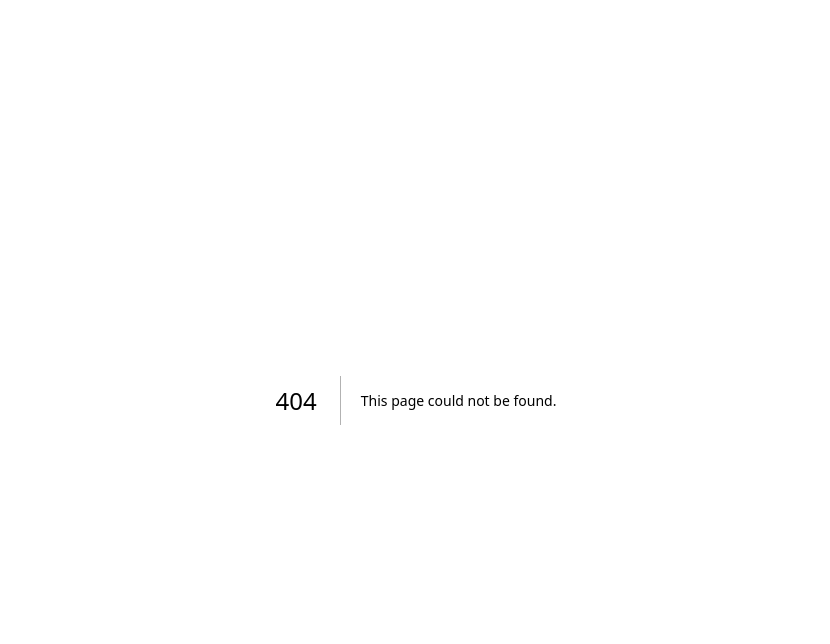
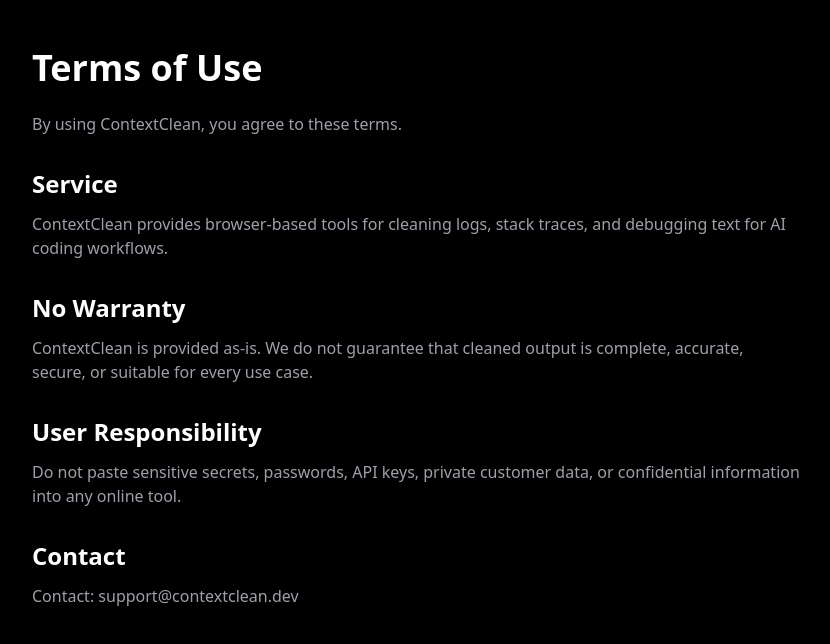
Before and after one commit to hyuchao25/contextclean, a Next.js app: page /terms in a window 1280 px wide. Before the commit this address had no page. Shown: the top 644 px of the page, without its empty margins (224-1054 px from the left). Built offline with nearby package versions, Linux system fonts and the light colour scheme.

Commit message:
Add legal pages

```diff
--- a/src/app/page.tsx
+++ b/src/app/page.tsx
@@ -70,6 +70,16 @@
           placeholder="Cleaned result will appear here..."
           className="h-72 w-full rounded-xl border border-zinc-700 bg-zinc-950 p-4 font-mono text-sm text-zinc-100 outline-none"
         />
+              <footer className="mt-12 border-t border-zinc-800 pt-6 text-sm text-zinc-500">
+          <div className="flex gap-4">
+            <a href="/privacy" className="hover:text-white">
+              Privacy Policy
+            </a>
+            <a href="/terms" className="hover:text-white">
+              Terms of Use
+            </a>
+          </div>
+        </footer>
       </section>
     </main>
   );
--- /dev/null
+++ b/src/app/privacy/page.tsx
@@ -0,0 +1,36 @@
+export default function PrivacyPage() {
+    return (
+      <main className="min-h-screen bg-black px-6 py-12 text-white">
+        <section className="mx-auto max-w-3xl">
+          <h1 className="mb-6 text-4xl font-bold">Privacy Policy</h1>
+
+          <p className="mb-4 text-zinc-400">
+            ContextClean is a simple browser-based tool for cleaning logs and stack traces.
+          </p>
+
+          <h2 className="mt-8 mb-3 text-2xl font-bold">Data Processing</h2>
+          <p className="mb-4 text-zinc-400">
+            The text you paste into ContextClean is processed locally in your browser.
+            We do not store your logs, stack traces, source code, or debugging output.
+          </p>
+
+          <h2 className="mt-8 mb-3 text-2xl font-bold">Analytics</h2>
+          <p className="mb-4 text-zinc-400">
+            We may use privacy-friendly analytics to understand general website usage,
+            such as page views and referrers.
+          </p>
+
+          <h2 className="mt-8 mb-3 text-2xl font-bold">Advertising</h2>
+          <p className="mb-4 text-zinc-400">
+            We may display ads or affiliate links in the future. Third-party services may
+            use cookies or similar technologies according to their own policies.
+          </p>
+
+          <h2 className="mt-8 mb-3 text-2xl font-bold">Contact</h2>
+          <p className="text-zinc-400">
+            Contact: support@contextclean.dev
+          </p>
+        </section>
+      </main>
+    );
+  }
--- /dev/null
+++ b/src/app/terms/page.tsx
@@ -0,0 +1,34 @@
+export default function TermsPage() {
+  return (
+    <main className="min-h-screen bg-black px-6 py-12 text-white">
+      <section className="mx-auto max-w-3xl">
+        <h1 className="mb-6 text-4xl font-bold">Terms of Use</h1>
+
+        <p className="mb-4 text-zinc-400">
+          By using ContextClean, you agree to these terms.
+        </p>
+
+        <h2 className="mt-8 mb-3 text-2xl font-bold">Service</h2>
+        <p className="mb-4 text-zinc-400">
+          ContextClean provides browser-based tools for cleaning logs, stack traces,
+          and debugging text for AI coding workflows.
+        </p>
+
+        <h2 className="mt-8 mb-3 text-2xl font-bold">No Warranty</h2>
+        <p className="mb-4 text-zinc-400">
+          ContextClean is provided as-is. We do not guarantee that cleaned output is
+          complete, accurate, secure, or suitable for every use case.
+        </p>
+
+        <h2 className="mt-8 mb-3 text-2xl font-bold">User Responsibility</h2>
+        <p className="mb-4 text-zinc-400">
+          Do not paste sensitive secrets, passwords, API keys, private customer data,
+          or confidential information into any online tool.
+        </p>
+
+        <h2 className="mt-8 mb-3 text-2xl font-bold">Contact</h2>
+        <p className="text-zinc-400">Contact: support@contextclean.dev</p>
+      </section>
+    </main>
+  );
+}
```
